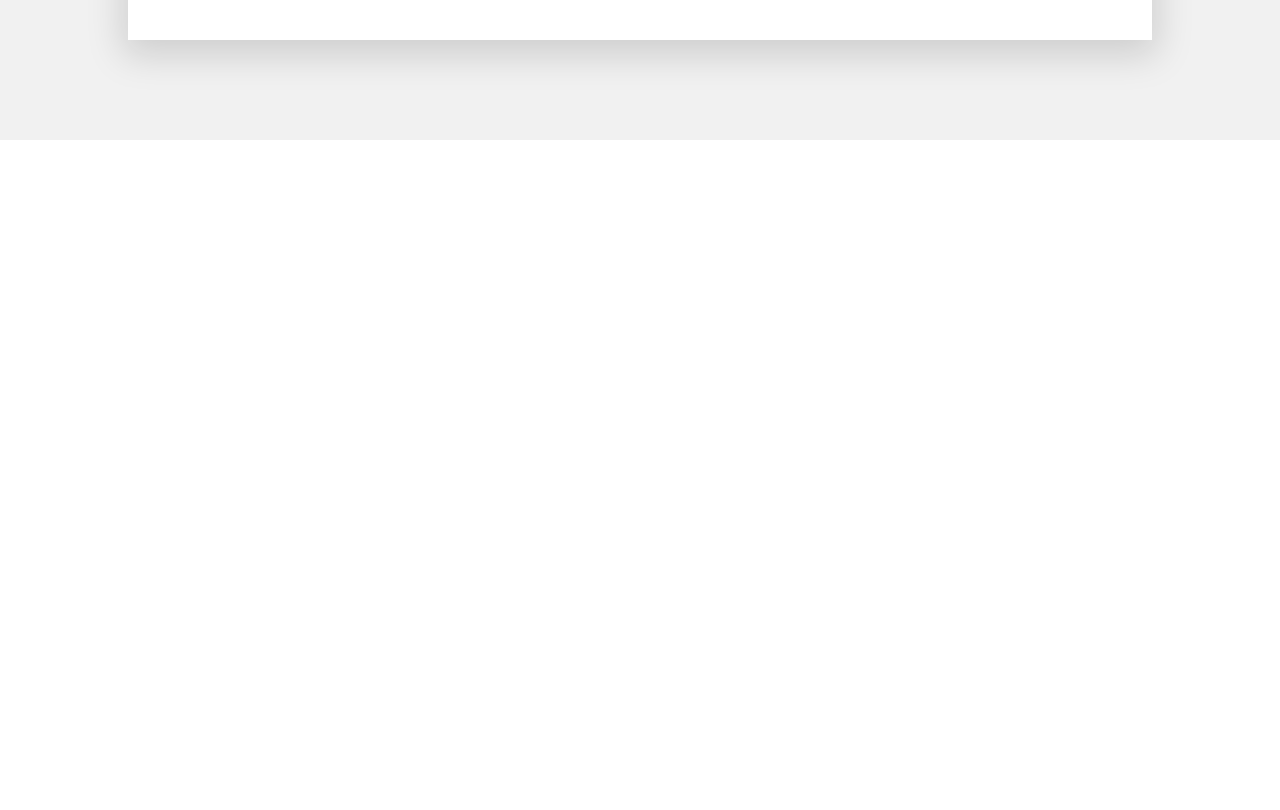
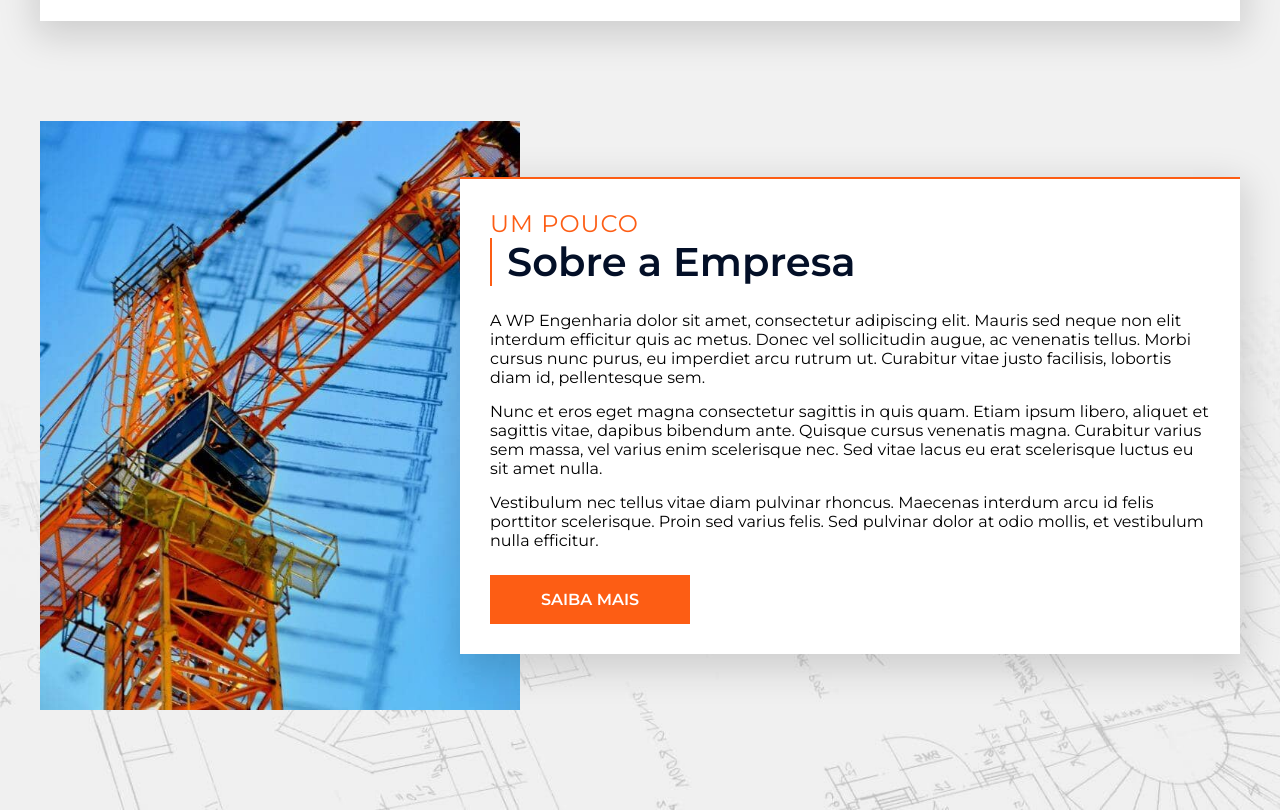
Before and after one commit to MoreiraAlex/WPEngenharia, a Next.js app: page / in a window 1280 px wide. Shown: the part 840-1650 px from the top of the page. Before the commit the page ends 980 px from the top, so only its background shows below. Built offline with nearby package versions, Linux system fonts and the light colour scheme.

Commit message:
Seção de about da pagina home

```diff
--- a/src/components/bannerHome.js
+++ b/src/components/bannerHome.js
@@ -1,5 +1,6 @@
 import { useEffect, useState } from 'react'
 import styles from '../styles/components/bannerHome.module.css'
+import Button from './button'
 
 export default function BannerHome() {
 
@@ -37,7 +38,16 @@ export default function BannerHome() {
         <p>
           WP Engenharia dolor sit amet, consectetur adipiscing elit. Ut elit tellus, luctus nec ullamcorper mattis, pulvinar dapibus leo.
         </p>
-        <button>Peça o seu orçamento</button>
+        <Button
+          fontSize='18px'
+          color='#ffff'
+          backgroundColor='#fd5d14'
+          padding='20px 60px'
+          border={false}
+          hover={true}
+        >
+          Peça o seu orçamento
+        </Button>
     </section>
   )
 }
--- /dev/null
+++ b/src/components/button.js
@@ -0,0 +1,16 @@
+import styles from '../styles/components/button.module.css'
+
+export default function Button({children, fontSize, color, backgroundColor, padding, border, hover}) {
+  return (
+    <button className={`${styles.button} ${hover ? styles.hover : null} ${border ? styles.border : null}`}
+        style={{
+            fontSize: fontSize,
+            color: color,
+            backgroundColor: backgroundColor,
+            padding: padding,
+        }}
+    >
+        {children}
+    </button>
+  )
+}
--- /dev/null
+++ b/src/components/title.js
@@ -0,0 +1,14 @@
+import styles from '../styles/components/title.module.css'
+
+export default function Title({span, title, h, border, color}) {
+  return (
+    <section className={`${styles.title} ${border ? styles.border : null}`}>
+      {span ? <span>{span}</span>: null}
+      {h == 2 ? <h2 style={{color: color}}>{title}</h2> :
+       h == 3 ? <h3 style={{color: color}}>{title}</h3> :
+       h == 4 ? <h4 style={{color: color}}>{title}</h4> :
+       null
+      }
+    </section>
+  )
+}
--- a/src/pages/index.js
+++ b/src/pages/index.js
@@ -1,4 +1,6 @@
 import styles from '../styles/pages/home.module.css'
+
+import Image from 'next/image'
 
 import BannerHome from '../components/bannerHome'
 import CardHome from '../components/cardHome'
@@ -6,12 +8,15 @@ import CardHome from '../components/cardHome'
 import icone1 from '../assets/Icones/atendimentoPersonalizado.svg'
 import icone2 from '../assets/Icones/profissionaisQualificados.svg'
 import icone3 from '../assets/Icones/tecnologiaPonta.svg'
+import about from '../assets/Páginas/HOME/ResumoSobre.jpg'
+import Title from '../components/title'
+import Button from '../components/button'
 
 export default function Home() {
   return (
-    <section className={styles.home}>
+    <>
       <BannerHome/>
-      <section>
+      <section className={styles.differentials}>
         <section>
           <CardHome
             icone={icone1}
@@ -33,6 +38,41 @@ export default function Home() {
           />
         </section>
       </section>
-    </section>
+      <section className={styles.about}>
+        <section>
+          <Image src={about} quality={100}/>
+          <section>
+            <Title
+              title='Sobre a Empresa'
+              span='UM POUCO'
+              h={2}
+              border={true}
+              color='#030f27'
+            />
+            <section>
+              <p>
+                A WP Engenharia dolor sit amet, consectetur adipiscing elit. Mauris sed neque non elit interdum efficitur quis ac metus. Donec vel sollicitudin augue, ac venenatis tellus. Morbi cursus nunc purus, eu imperdiet arcu rutrum ut. Curabitur vitae justo facilisis, lobortis diam id, pellentesque sem.
+              </p>
+              <p>
+                Nunc et eros eget magna consectetur sagittis in quis quam. Etiam ipsum libero, aliquet et sagittis vitae, dapibus bibendum ante. Quisque cursus venenatis magna. Curabitur varius sem massa, vel varius enim scelerisque nec. Sed vitae lacus eu erat scelerisque luctus eu sit amet nulla.
+              </p>
+              <p>
+                Vestibulum nec tellus vitae diam pulvinar rhoncus. Maecenas interdum arcu id felis porttitor scelerisque. Proin sed varius felis. Sed pulvinar dolor at odio mollis, et vestibulum nulla efficitur.
+              </p>
+            </section>
+            <Button
+              fontSize='16px'
+              color='#ffff'
+              backgroundColor='#fd5d14'
+              padding='15px 40px'
+              border={false}
+              hover={false}
+            >
+              Saiba mais
+            </Button>
+          </section>
+        </section>
+      </section>
+    </>
   )
 }
--- a/src/styles/components/bannerHome.module.css
+++ b/src/styles/components/bannerHome.module.css
@@ -78,29 +78,8 @@
     min-width: 250px;
     text-align: center;
     padding-top: 20px;
+    margin-bottom: 20px;
 }
-
-.container > button {
-    color: var(--white);
-    background-color: var(--color-primary);
-    font-size: 18px;
-    font-weight: bold;
-    line-height: 1.2em;
-    text-transform: uppercase;
-    min-width: 200px;
-    text-align: center;
-    padding: 20px 60px;
-    margin-top: 20px;
-    border: none;
-    outline: none;
-    transition: all 500ms;
-}
-
-.container > button:hover {
-    transform: scale(1.05);
-    cursor: pointer;
-}
-
 
 @media (max-width: 768px) {
 
@@ -113,7 +92,7 @@
         font-size: 46px;
     }
 
-    .container > p, .container > button {
+    .container > p{
         font-size: 16px;
     }
 }
@@ -128,16 +107,11 @@
         font-size: 40px;
     }
 
-    .container > p, .container > button {
+    .container > p {
         font-size: 14px;
     }
 
     .container > p {
         width: 80vw;
     }
-
-    .container > button {
-        padding: 20px 15px;
-        width: 95%;
-    }
 }
--- /dev/null
+++ b/src/styles/components/button.module.css
@@ -0,0 +1,38 @@
+.button {
+    font-weight: bold;
+    line-height: 1.2em;
+    text-transform: uppercase;
+    min-width: 200px;
+    text-align: center;
+    border: none;
+    outline: none;
+    transition: all 500ms;
+}
+
+.border {
+    border: 1px solid var(--color-acento);
+}
+
+.button:hover {
+    cursor: pointer;
+}
+
+.hover:hover {
+    transform: scale(1.05);
+}
+
+@media (max-width: 768px) {
+
+    .button {
+        font-size: 16px!important;
+    }
+}
+
+@media (max-width: 425px) {
+
+    .button {
+        font-size: 14px!important;
+        padding: 20px 15px!important;
+        width: 95%!important;
+    }
+}
--- /dev/null
+++ b/src/styles/components/title.module.css
@@ -0,0 +1,22 @@
+.title {
+    display: flex;
+    flex-direction: column;
+}
+
+.title > span {
+    color: var(--color-primary);
+    text-transform: uppercase;
+    font-size: 24px;
+    letter-spacing: 1px;
+}
+
+.title > h2, .title > h3, .title > h4 {
+    font-size: 40px;
+}
+
+
+.border > h2, .border > h3, .border > h4 {
+    border-left: 2px solid var(--color-primary);
+    padding-left: 15px;
+    line-height: 1.2em;
+}
--- a/src/styles/pages/home.module.css
+++ b/src/styles/pages/home.module.css
@@ -1,11 +1,16 @@
-.home > section:nth-of-type(2) {
+/*======================================
+DIFFERENTIALS
+======================================*/
+
+.differentials {
     background-color: var(--gelo);
+    padding: 0 20px;
     padding-bottom: 100px;
     display: flex;
     justify-content: center;
 }
 
-.home > section:nth-of-type(2) > section{
+.differentials > section {
     background-color: var(--white);
     border-top: 2px solid var(--color-primary);
     box-shadow: 0px 10px 35px 5px rgb(0, 0, 0, 0.15);
@@ -13,44 +18,115 @@
     margin-top: -100px;
     position: relative;
     z-index: 1;
-    width: 80vw;
-    min-width: 750px;
+    max-width: 1200px;
     display: flex;
     justify-content: space-between;
     align-items: center;
     gap: 20px;
 }
 
+
+/*======================================
+ABOUT
+======================================*/
+
+.about{
+    background-image: url('../../assets/Backgrounds/BgBrancoGelo.jpg');
+    background-repeat: no-repeat;
+    background-size: cover;
+    background-position: center;
+    padding: 0 20px;
+    padding-bottom: 100px;
+}
+
+.about > section {
+    margin: 0 auto;
+    max-width: 1200px;
+    display: flex;
+    align-items: center;
+}
+
+.about > section > img {
+    width: 40%;
+    height: auto;
+}
+
+.about > section > section {
+    width: 65%;
+    margin-left: -5%;
+    padding: 30px;
+    background-color: var(--white);
+    border-top: 2px solid var(--color-primary);
+    box-shadow: 0px 10px 35px 5px rgb(0, 0, 0, 0.15);
+    display: flex;
+    flex-direction: column;
+    align-items: flex-start;
+    gap: 25px;
+}
+
+.about > section > section > section:last-of-type{
+    display: flex;
+    flex-direction: column;
+    gap: 15px;
+}
+
+
+
 @media (max-width: 768px) {
 
-    .home > section:nth-of-type(2) {
+    .differentials {
         padding-bottom: 80px;
     }
 
-    .home > section:nth-of-type(2) > section{
-        width: 90vw;
-        min-width: 100px;
+    .differentials > section{
+        min-width: 300px;
+    }
+
+    .about{
+        padding-bottom: 80px;
     }
 }
 
 @media (max-width: 720px) {
 
-    .home > section:nth-of-type(2) > section{
+    .differentials > section{
         flex-wrap: wrap;
         gap: 50px;
         margin-top: -75px;
     }
 }
 
+@media (max-width: 700px) {
+
+    .about > section {
+        flex-direction: column;
+    }
+
+    .about > section > img {
+        width: 100%;
+    }
+
+    .about > section > section {
+        width: auto;
+        margin-left: 0;
+    }
+
+}
+
 @media (max-width: 425px) {
 
-    .home > section:nth-of-type(2) {
+    .differentials {
         padding-bottom: 60px;
     }
 
-    .home > section:nth-of-type(2) > section{
+    .differentials > section{
         padding: 15px;
         margin-top: -45px;
         gap: 20px;
     }
+
+    .about{
+        padding: 0 15px;
+        padding-bottom: 60px;
+    }
 }
```
Also changed, not shown: src/assets/Backgrounds/BgBrancoGelo.jpg (renamed from src/assets/Backgrounds/Bg branco gelo.jpg), src/assets/Páginas/HOME/ResumoSobre.jpg (renamed from src/assets/Páginas/HOME/Resumo Sobre.jpg).
